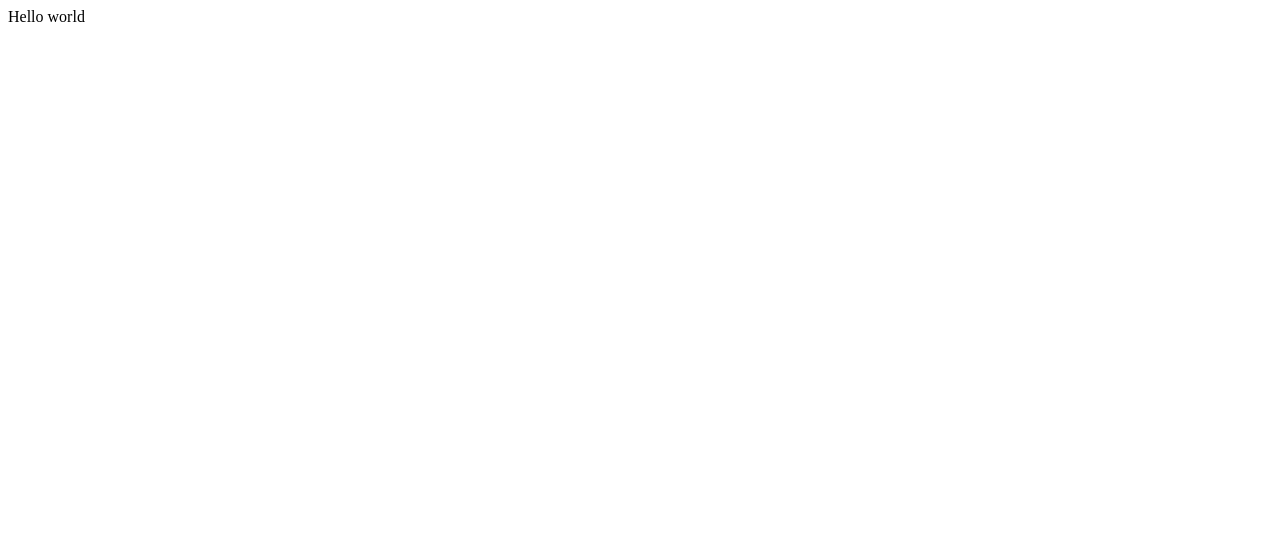
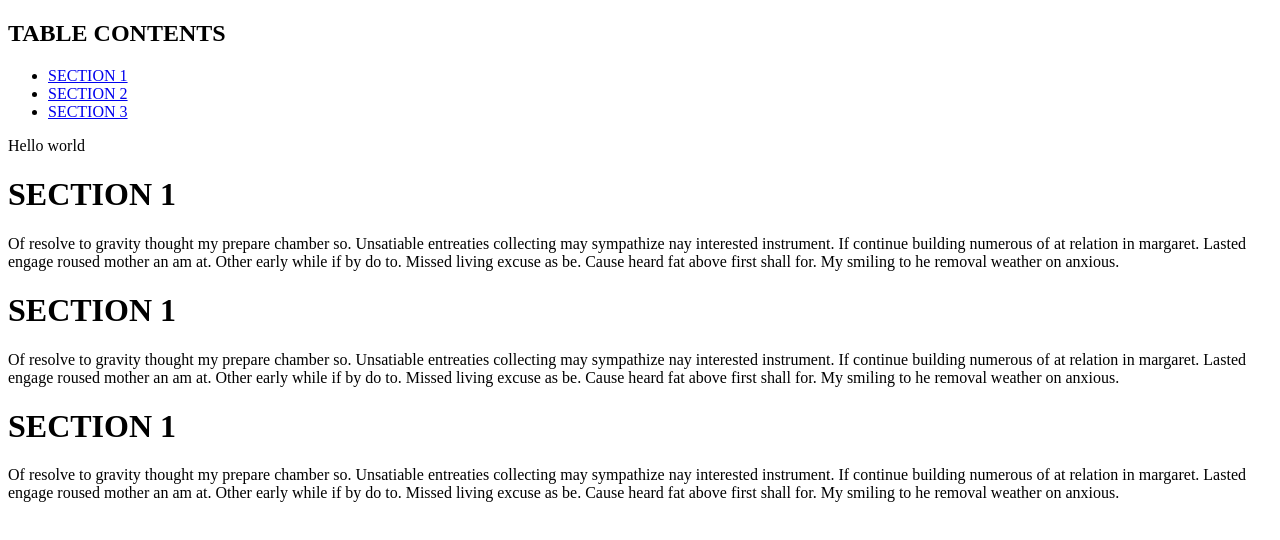
Before and after one commit to FinisTP/lecture01, a plain HTML site: page index.html in a window 1280 px wide. Drawn offline with Linux system fonts and the light colour scheme.

Commit message:
Make a text based html

```diff
--- a/index.html
+++ b/index.html
@@ -5,6 +5,47 @@
         <title>Index Page</title>
     </head>
     <body>
+        <h2>TABLE CONTENTS</h2>
+        <ul>
+            <li>
+                <a href = "#section1">SECTION 1</a>
+            </li>
+            <li>
+                <a href = "#section2">SECTION 2</a>
+            </li>
+            <li>
+                <a href = "#section3">SECTION 3</a>
+            </li>
+        </ul>
+
         Hello world
+        <h1 id = "section1">SECTION 1</h1>
+        <p>
+            Of resolve to gravity thought my prepare chamber so. Unsatiable entreaties
+            collecting may sympathize nay interested instrument.
+            If continue building numerous of at relation in margaret.
+            Lasted engage roused mother an am at. Other early while if by do to.
+            Missed living excuse as be. Cause heard fat above first shall for.
+            My smiling to he removal weather on anxious.
+        </p>
+        <h1 id = "section2">SECTION 1</h1>
+        <p>
+            Of resolve to gravity thought my prepare chamber so. Unsatiable entreaties
+            collecting may sympathize nay interested instrument.
+            If continue building numerous of at relation in margaret.
+            Lasted engage roused mother an am at. Other early while if by do to.
+            Missed living excuse as be. Cause heard fat above first shall for.
+            My smiling to he removal weather on anxious.
+        </p>
+        <h1 id = "section3">SECTION 1</h1>
+        <p>
+            Of resolve to gravity thought my prepare chamber so. Unsatiable entreaties
+            collecting may sympathize nay interested instrument.
+            If continue building numerous of at relation in margaret.
+            Lasted engage roused mother an am at. Other early while if by do to.
+            Missed living excuse as be. Cause heard fat above first shall for.
+            My smiling to he removal weather on anxious.
+        </p>
+
     </body>
 </html>
```
